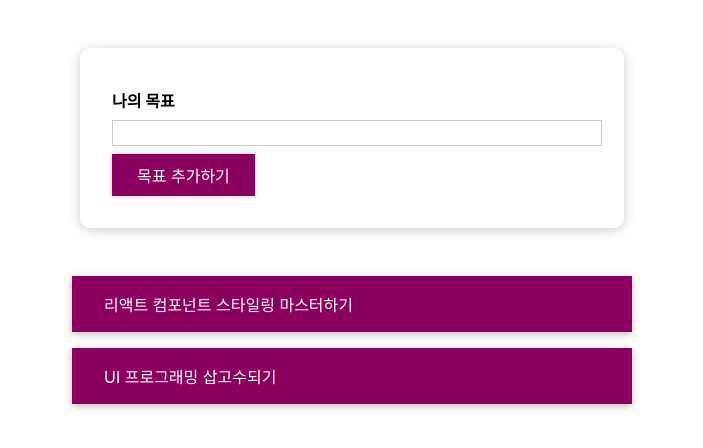
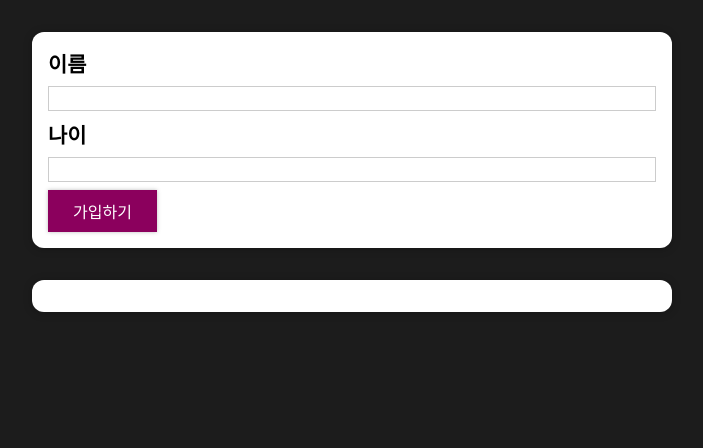
Before and after one commit to jihoo2002/react-study202310, a React (Create React App) app: page / in a window 1280 px wide. Shown: the top 448 px of the page, without its empty margins (288-991 px from the left). Built offline with nearby package versions, Linux system fonts and the light colour scheme.

Commit message:
11/03 users 앱 기본 템플릿 작성

```diff
--- a/src/App.js
+++ b/src/App.js
@@ -1,77 +1,12 @@
-import React, { useState } from 'react';
-import './App.css';
-import CourseInput from './components/CourseGoals/CourseInput';
-import CourseList from './components/CourseGoals/CourseList';
-
-const DUMMY_DATA = [
-  {
-    id: 'g1',
-    text: '리액트 컴포넌트 스타일링 마스터하기',
-  },
-  {
-    id: 'g2',
-    text: 'UI 프로그래밍 삽고수되기',
-  },
-];
+import React from 'react';
+import AddUser from './components/Users/AddUser';
+import UserList from './components/Users/UserList';
 
 const App = () => {
-  const [goals, setGoals] = useState(DUMMY_DATA);
-
-  //Input 에게 전달할 함수
-  const addGoalHandler = (text) => {
-    // console.log('전달받은 텍스트:', text);
-    const newGoal = {
-      id: Math.random().toString(),
-      text: text,
-    };
-
-    //상태 변수(배열) 수정
-    // setGoals([...goals, newGoal]);
-    setGoals((prevGoals) => [...prevGoals, newGoal]); //콜백함수로 썼을 때
-  };
-
-  //삭제 이벤트 핸들러를 CourseItem까지 내려보내야 됨.
-  const deleteGoalHandler = (id) => {
-    // console.log('전달된 id: ', id);
-    //삭제 이벤트 하는 방법 1
-    // const updateGoals = [...goals]; //상태배열 그대로 복사해서 가져옴
-    // const index = updateGoals.findIndex((goal) => goal.id === id);
-
-    // updateGoals.splice(index, 1); //클릭된 해당 배열을 지우기
-    //삭제 방법 2
-    // const updateGoals = goals.filter((goal) => goal.id !== id);
-    setGoals(goals.filter((goal) => goal.id !== id));
-  };
-
-  //CourseList 조건부 랜더링 //자바스크립트 객체니까 중괄호를 두개 넣어야 한다.
-  let listContent = (
-    <p
-      style={{
-        color: 'red',
-        fontSize: '20px',
-        textAlign: 'center',
-        fontWeight: 'bold',
-      }}
-    >
-      목표를 등록해 주세요!
-    </p>
-  );
-  if (goals.length > 0) {
-    listContent = (
-      <CourseList
-        items={goals}
-        onDelete={deleteGoalHandler}
-      />
-    );
-    //props 전달하기 위한 items!
-  }
-
   return (
     <div>
-      <section id='goal-form'>
-        <CourseInput onAdd={addGoalHandler} />
-      </section>
-      <section id='goals'>{listContent}</section>
+      <AddUser />
+      <UserList />
     </div>
   );
 };
--- a/src/components/UI/Button/Button.js
+++ b/src/components/UI/Button/Button.js
@@ -2,36 +2,38 @@
 import './Button.css';
 import styled from 'styled-components';
 
-const Button = styled.button`
-  font: inherit;
-  padding: 0.5rem 1.5rem;
-  border: 1px solid #8b005d;
-  color: white;
-  background: #8b005d;
-  box-shadow: 0 0 4px rgba(0, 0, 0, 0.26);
-  cursor: pointer;
+// const Button = styled.button`
+//   font: inherit;
+//   padding: 0.5rem 1.5rem;
+//   border: 1px solid #8b005d;
+//   color: white;
+//   background: #8b005d;
+//   box-shadow: 0 0 4px rgba(0, 0, 0, 0.26);
+//   cursor: pointer;
 
-  &:focus {
-    outline: none;
-  }
+//   &:focus {
+//     outline: none;
+//   }
 
-  &:hover,
-  &:active {
-    background: #ac0e77;
-    border-color: #ac0e77;
-    box-shadow: 0 0 8px rgba(0, 0, 0, 0.26);
-  }
-`;
-// const Button = ({ type, onClick, children }) => {
-//   return (
-//     <button
-//       type={type}
-//       className='button'
-//       onClick={onClick}
-//     >
-//       {children}
-//     </button>
-//   );
-// };
+//   &:hover,
+//   &:active {
+//     background: #ac0e77;
+//     border-color: #ac0e77;
+//     box-shadow: 0 0 8px rgba(0, 0, 0, 0.26);
+//   }
+// `;
+
+//타입이 만약 전달이 안될 경우를 대비하여 'button'을 넣음
+const Button = ({ type, onClick, children }) => {
+  return (
+    <button
+      type={type || 'button'}
+      className='button'
+      onClick={onClick}
+    >
+      {children}
+    </button>
+  );
+};
 
 export default Button;
--- a/src/components/UI/Card.js
+++ b/src/components/UI/Card.js
@@ -1,9 +1,8 @@
 import React from 'react';
-import './Card.css';
+import styles from './Card.module.css';
 
 const Card = ({ children, className }) => {
-  const madeClass = 'card ' + className;
-  return <div className={madeClass}>{children}</div>;
+  return <div className={`${styles.card} ${className}`}>{children}</div>;
 };
 
 export default Card;
--- a/src/components/UI/Card.css
+++ b/src/components/UI/Card.module.css
@@ -1,4 +1,5 @@
 .card {
   border-radius: 12px;
   box-shadow: 0 1px 8px rgba(0, 0, 0, 0.25);
+  background: #fff;
 }
--- /dev/null
+++ b/src/components/Users/AddUser.js
@@ -0,0 +1,66 @@
+import React, { useState } from 'react';
+import styles from './AddUsers.module.css';
+import Card from '../UI/Card';
+import Button from '../UI/Button/Button';
+
+const AddUser = () => {
+  const [userValue, setUserValue] = useState({
+    userName: '',
+    age: '',
+  });
+
+  const userNameChangeHandler = (e) => {
+    setUserValue((prevUserValue) => ({
+      ...prevUserValue,
+      userName: e.target.value,
+    }));
+  };
+
+  const ageChangeHandler = (e) => {
+    setUserValue((prevUserValue) => ({
+      ...prevUserValue,
+      age: e.target.value,
+    }));
+  };
+
+  const userSubmitHandler = (e) => {
+    e.preventDefault();
+
+    //유효성 검사 (이름과 나이를 제대로 입력했는 지 검사할 거임)
+    if (userValue.userName.trim() === '' || userValue.age.trim() === '') {
+      alert('입력을 해주세요');
+      return; //공백 제거한 값이 빈 문자열이니?
+    }
+    if (+userValue.age < 1) return; //string 타입을 넘버로 바꿔주는 +기호
+    console.log(userValue);
+
+    setUserValue({
+      userName: '',
+      age: '',
+    });
+  };
+
+  return (
+    <Card className={styles.input}>
+      <form onSubmit={userSubmitHandler}>
+        <label htmlFor='username'>이름</label>
+        <input
+          id='username'
+          type='text'
+          onChange={userNameChangeHandler}
+          value={userValue.userName}
+        />
+        <label htmlFor='age'>나이</label>
+        <input
+          id='age'
+          type='number'
+          onChange={ageChangeHandler}
+          value={userValue.age}
+        />
+        <Button type='submit'>가입하기</Button>
+      </form>
+    </Card>
+  );
+};
+
+export default AddUser;
--- /dev/null
+++ b/src/components/Users/AddUsers.module.css
@@ -0,0 +1,28 @@
+.input {
+  margin: 2rem auto;
+  padding: 1rem;
+  width: 90%;
+  max-width: 40rem;
+}
+
+.input label {
+  display: block;
+
+  font-weight: bold;
+  margin-bottom: 0.5rem;
+  font-size: 1.3em;
+}
+
+.input input {
+  font: inherit;
+  display: block;
+  width: 100%;
+  border: 1px solid #ccc;
+  padding: 0.15rem;
+  margin-bottom: 0.5rem;
+}
+
+.input input:focus {
+  outline: none;
+  border-color: #4f005f;
+}
--- /dev/null
+++ b/src/components/Users/UserList.js
@@ -0,0 +1,12 @@
+import React from 'react';
+import styles from './UserList.module.css';
+import Card from '../UI/Card';
+const UserList = () => {
+  return (
+    <Card className={styles.users}>
+      <ul></ul>
+    </Card>
+  );
+};
+
+export default UserList;
--- /dev/null
+++ b/src/components/Users/UserList.module.css
@@ -0,0 +1,16 @@
+.users {
+  margin: 2rem auto;
+  width: 90%;
+  max-width: 40rem;
+}
+
+.users ul {
+  list-style: none;
+  padding: 1rem;
+}
+
+.users li {
+  border: 1px solid #ccc;
+  margin: 0.5rem 0;
+  padding: 0.5rem;
+}
--- a/src/index.css
+++ b/src/index.css
@@ -1,13 +1,12 @@
+* {
+  box-sizing: border-box;
+}
+
+html {
+  font-family: sans-serif;
+}
+
 body {
   margin: 0;
-  font-family: -apple-system, BlinkMacSystemFont, 'Segoe UI', 'Roboto', 'Oxygen',
-    'Ubuntu', 'Cantarell', 'Fira Sans', 'Droid Sans', 'Helvetica Neue',
-    sans-serif;
-  -webkit-font-smoothing: antialiased;
-  -moz-osx-font-smoothing: grayscale;
+  background: #1c1c1c;
 }
-
-code {
-  font-family: source-code-pro, Menlo, Monaco, Consolas, 'Courier New',
-    monospace;
-}
```
